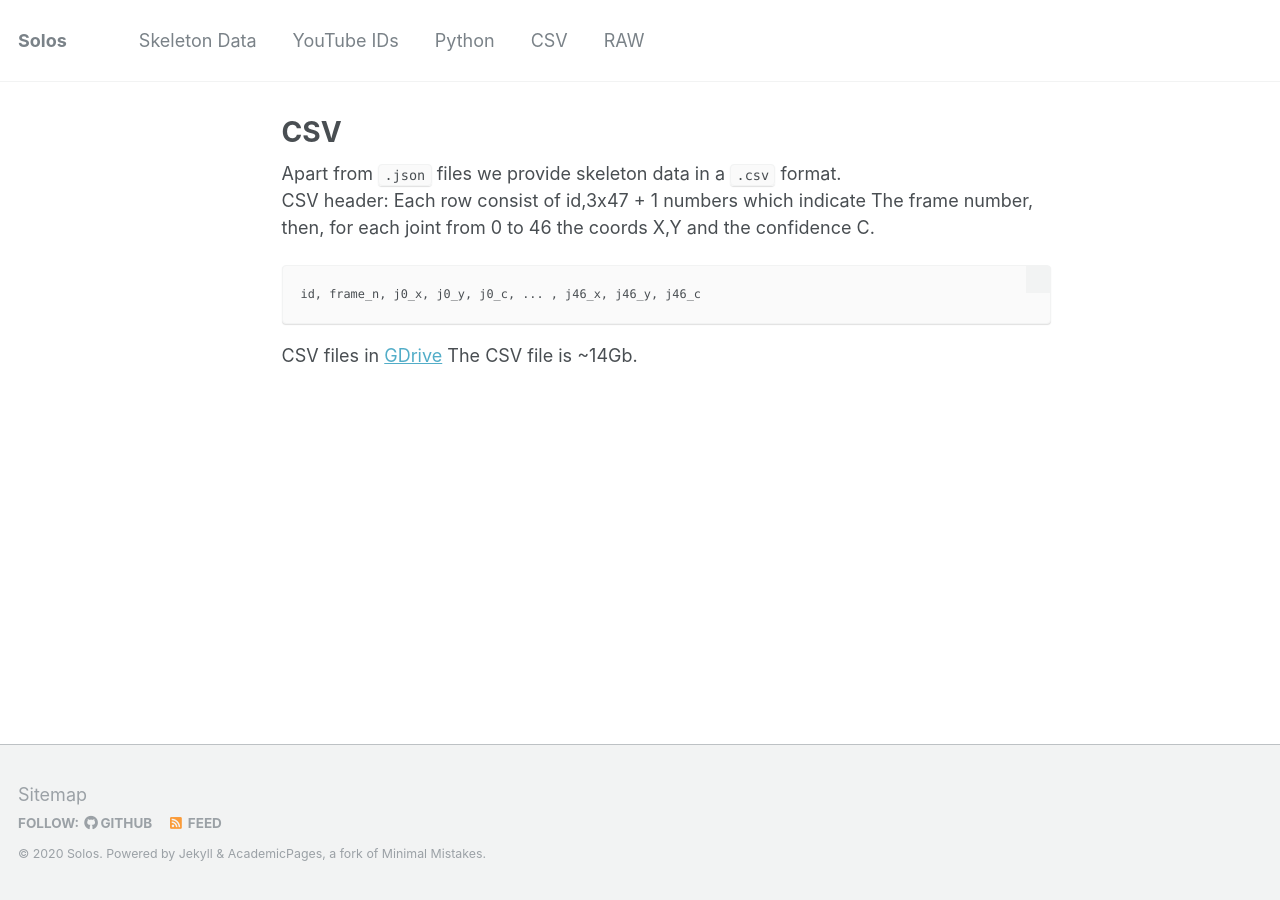
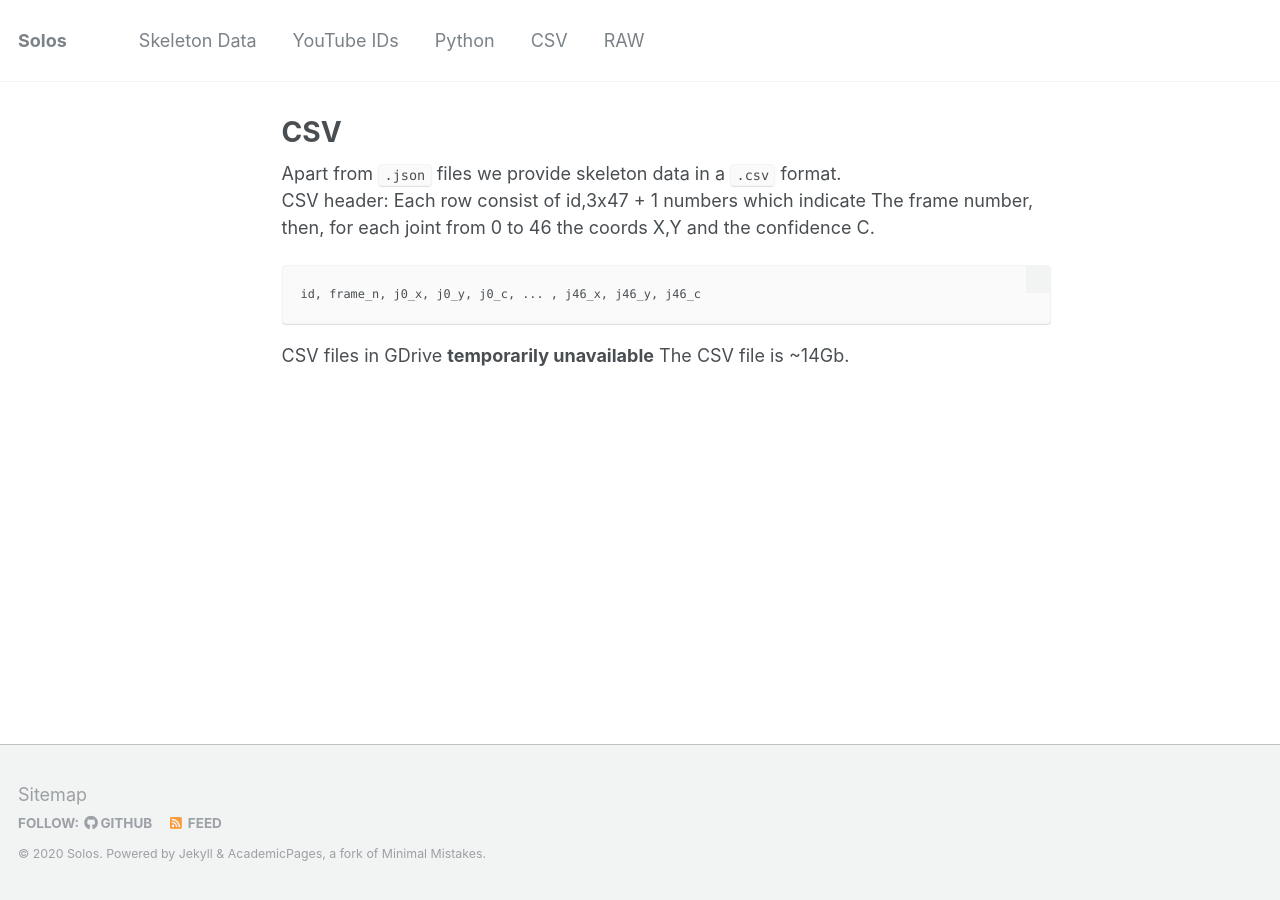
Before and after one commit to JuanFMontesinos/Solos, a Jekyll site: the page built from _pages/cv.md, in a window 1280 px wide. Built offline with Jekyll 4.4.1, drawn with Linux system fonts in a browser that asks for light colours.

Commit message:
Update cv.md

````diff
--- a/_pages/cv.md
+++ b/_pages/cv.md
@@ -12,5 +12,5 @@ The frame number, then, for each joint from 0 to 46 the coords X,Y and the confi
 ```
 id, frame_n, j0_x, j0_y, j0_c, ... , j46_x, j46_y, j46_c
 ```
-CSV files in [GDrive](https://drive.google.com/file/d/1eWB6J1T2MKzl-c8-ylik9O2CWLJyUpjx/view?usp=sharing)
+CSV files in GDrive **temporarily unavailable**
 The CSV file is ~14Gb.
````
